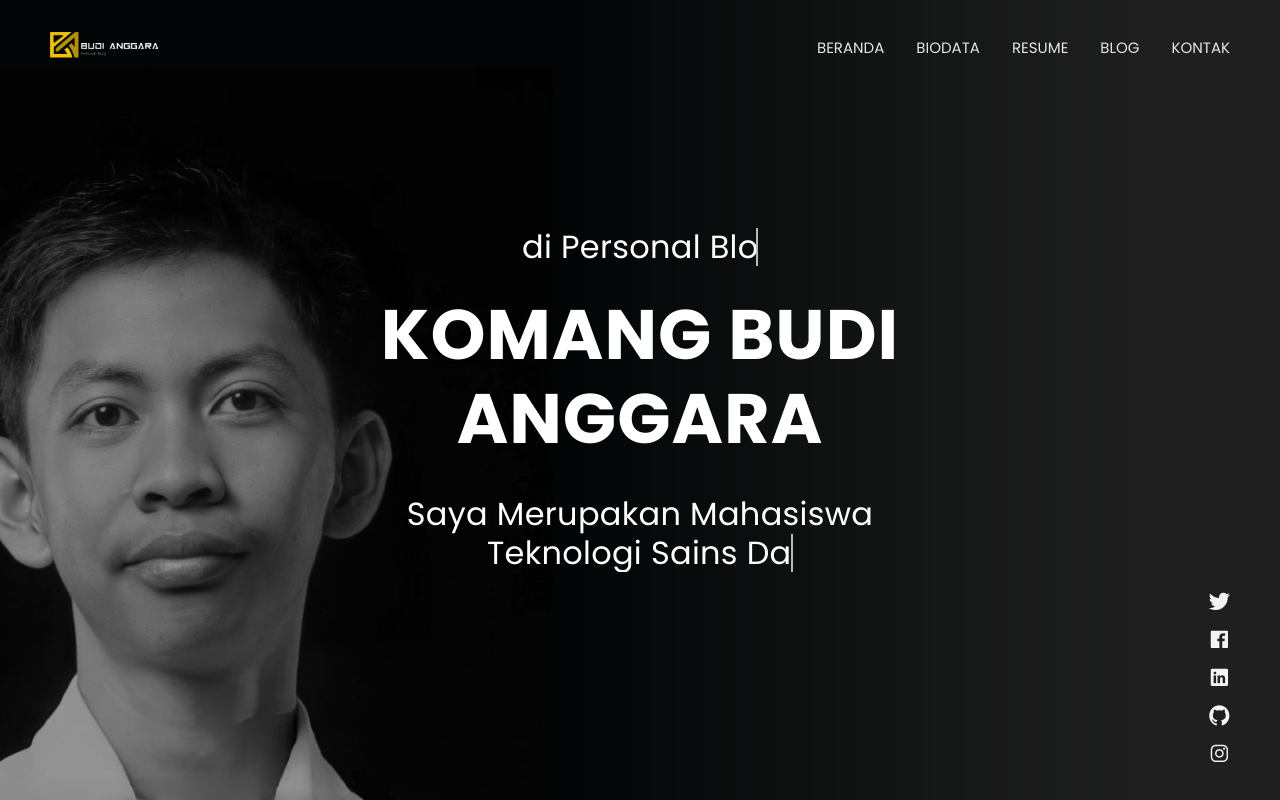
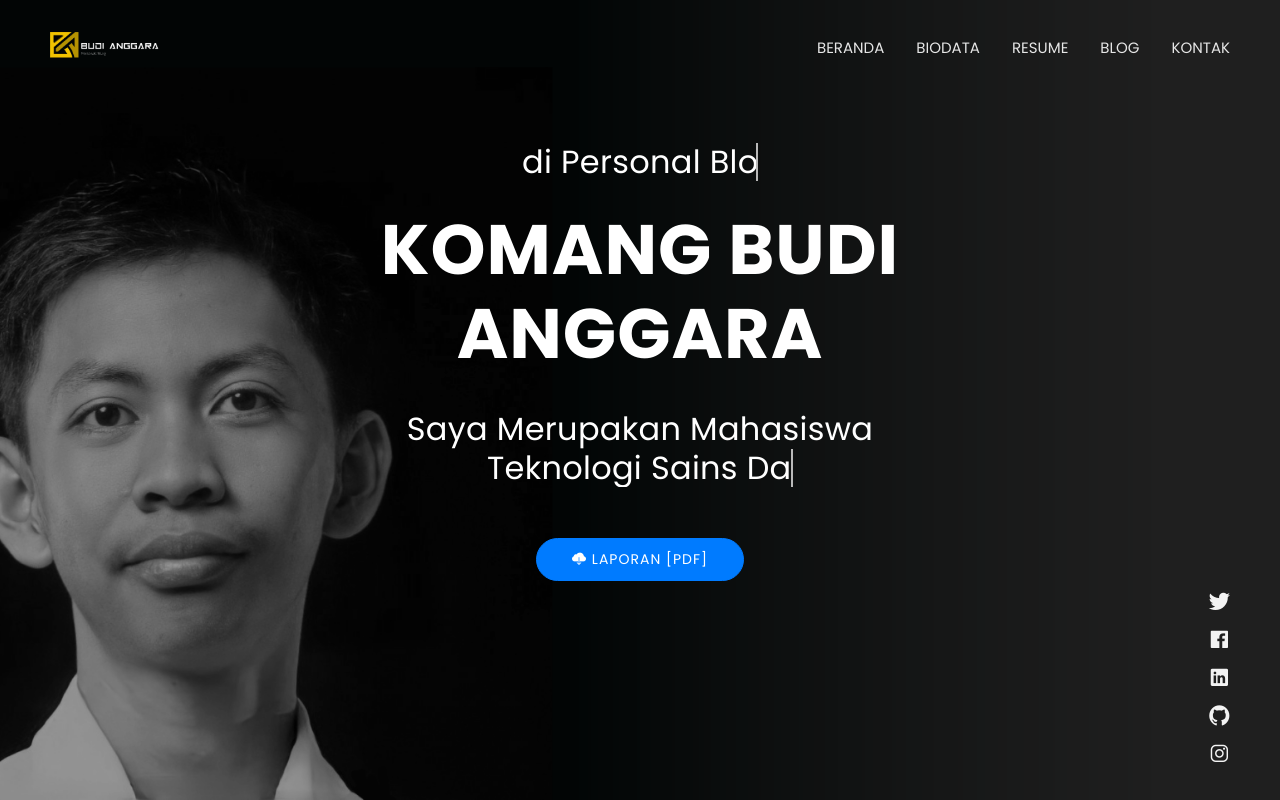
Before and after one commit to kmbudi/kmbudi.github.io, a plain HTML site: page index.html in a window 1280 px wide. Drawn offline with nearby package versions, Linux system fonts and the light colour scheme.

Commit message:
Menambahkan tombol untuk link laporan (pdf)

```diff
--- a/index.html
+++ b/index.html
@@ -56,6 +56,8 @@
           <br>
           <h2 class="home-name">KOMANG <span>BUDI <span>ANGGARA</span></h1>
           <h4 class="cd-headline clip home-headline">Saya Merupakan Mahasiswa <br><span class="cd-words-wrapper single-headline"><b class="is-visible">Eksplorasi dan Visualisasi Data A1</b><b>Teknologi Sains Data</b><b>Universitas Airlangga</b></span></h4>
+          <div class="home-name"><a class="btn content-download button-main button-scheme" href="https://drive.google.com/file/d/1oKte1ZPuG6gSFnEWgCitqTY9VLmJnQwR/view?usp=sharingS" role="button"><i class="ion-ios-cloud-download"></i> LAPORAN [PDF]</a>
+          </div>
         </div>
       </div>
     </div>
@@ -268,7 +270,7 @@
                     </div>
                   </div>
                 </div>
-                <!-- Artikel 6t-->
+                <!-- Artikel 6-->
                 <div class="col-12 col-sm-8 col-lg-4">
                   <div class="card single-post"><a class="post-img" href="https://kelasumum.id/2019/06/cara-menghadapi-unbk-dan-utbk-agar-sukses-2020-sd-smp-sma-smk.html"><img class="card-img-top" src="gambar/download.jpeg" alt="Blog post"><span class="content-date">13 Juni, 2019</span></a>
                     <div class="card-body post-content"><a href="https://kelasumum.id/2019/06/cara-menghadapi-unbk-dan-utbk-agar-sukses-2020-sd-smp-sma-smk.html">
```
